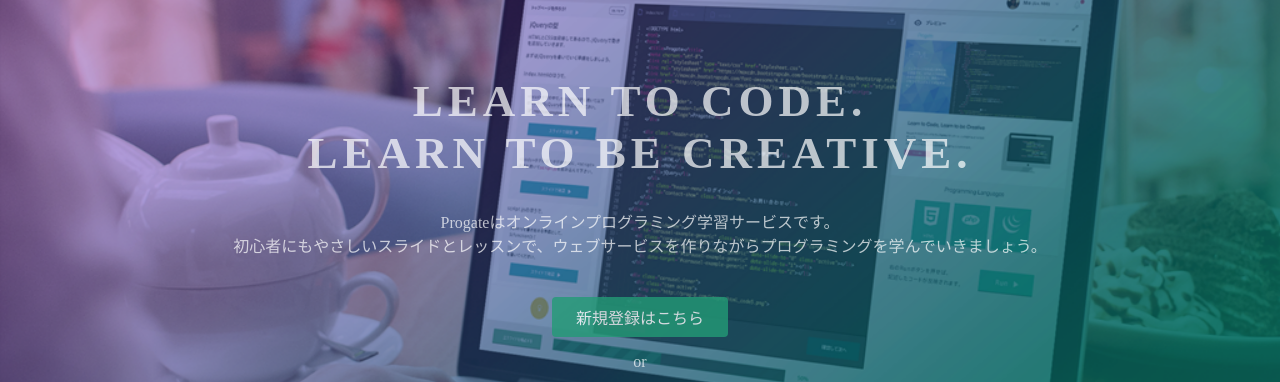
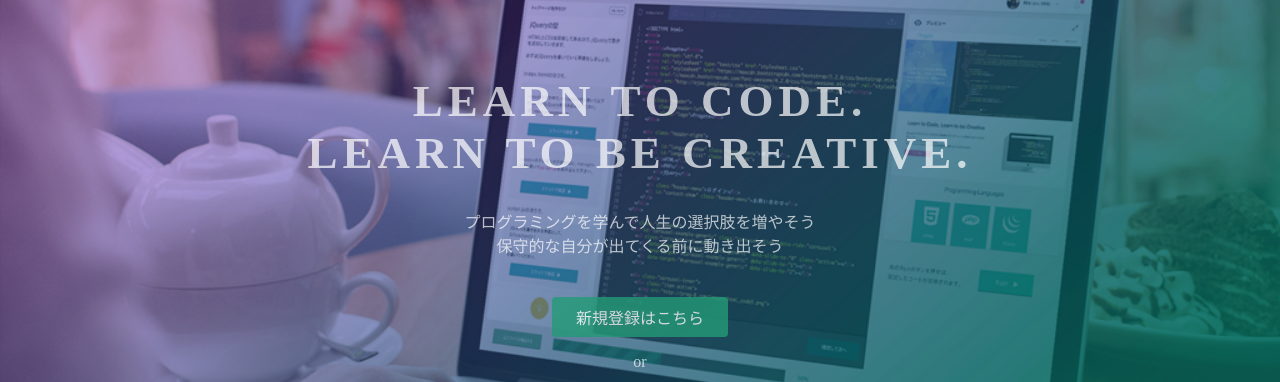
Before and after one commit to hal-f2/sample, a plain HTML site: page index.html in a window 1280 px wide. Shown: the part 135-517 px from the top of the page. Drawn offline with Linux system fonts and the light colour scheme.

Commit message:
Update index.html

```diff
--- a/index.html
+++ b/index.html
@@ -24,7 +24,7 @@
   <div class="top-wrapper">
     <div class="container">
       <h1>LEARN TO CODE.<br>LEARN TO BE CREATIVE.</h1>
-      <p>Progateはオンラインプログラミング学習サービスです。<br>初心者にもやさしいスライドとレッスンで、ウェブサービスを作りながらプログラミングを学んでいきましょう。</p>
+      <p>プログラミングを学んで人生の選択肢を増やそう<br>保守的な自分が出てくる前に動き出そう</p>
       <div class="btn-wrapper">
         <a href="#" class="btn signup">新規登録はこちら</a>
         <p>or</p>
```
